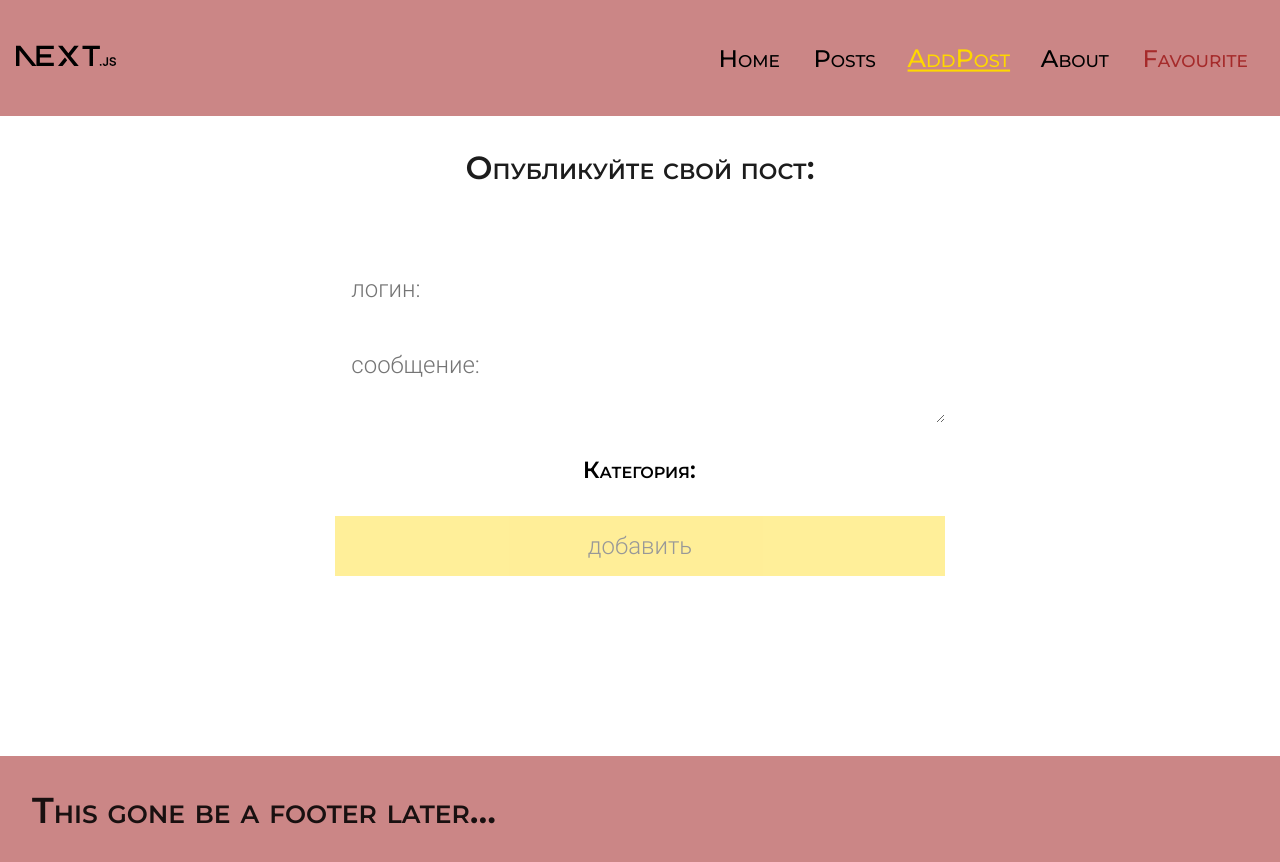
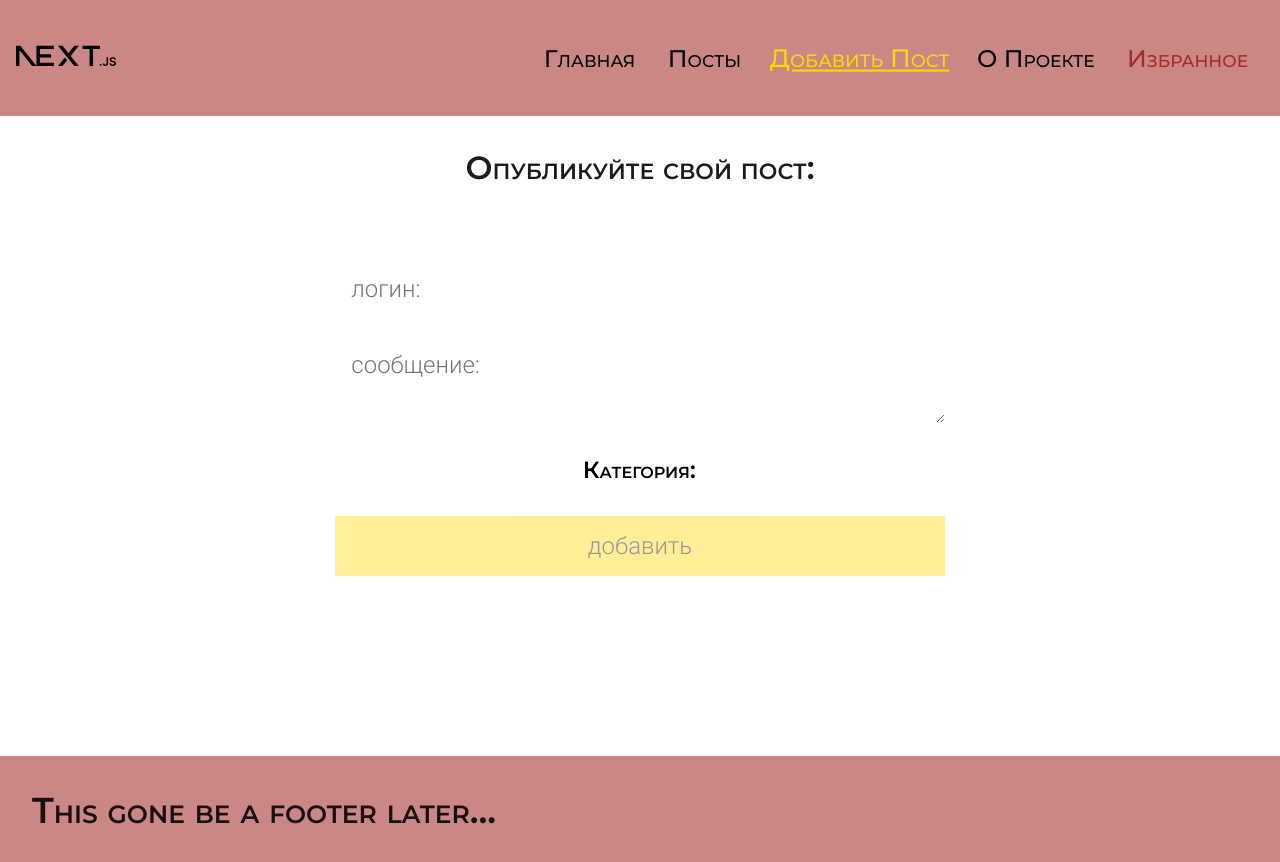
Before and after one commit to rakoth-gri/react-zustand, a Next.js app: page /addPost in a window 1280 px wide. Built offline with nearby package versions, Linux system fonts and the light colour scheme.

Commit message:
media-querries(2st)

```diff
--- a/src/components/Header.module.sass
+++ b/src/components/Header.module.sass
@@ -18,7 +18,7 @@
         width: 100%
 
 .nav
-    width: 45%
+    width: 59%
     background-color: inherit
 
     &.active
@@ -62,16 +62,11 @@
 
 @media screen and (max-width: 1199.98px)
     .nav
-        width: 55%
-
-@media screen and (max-width: 991.98px)
-
-    .nav
         position: absolute
         top: 2%
         right: 1%
         z-index: 0
-        width: 25%
+        width: 30%
         opacity: 0
         transform: scale(0.1)
         transition: 0.3s all linear
@@ -91,12 +86,11 @@
 
 @media screen and (max-width: 767.99px)
     .nav
-        width: 30%
-
+        width: 40%
 
 @media screen and (max-width: 575.99px)
     .nav
-        width: 40%
+        width: 50%
 
     .menuList__link
         font-size: 1.2rem
--- a/src/components/Post.module.sass
+++ b/src/components/Post.module.sass
@@ -19,7 +19,7 @@
 
 .login, .date
     display: block
-    padding: $app-sm-pd
+    padding: $app-sm-pd 0px
 
 .date
     color: $app-danger-color
@@ -69,7 +69,6 @@
     justify-content: flex-end
     padding: $app-sm-pd
     cursor: pointer
-
     span
         &:first-child
             margin-right: 0.5rem
@@ -126,8 +125,6 @@
 
 // MEDIA QUERRIES ----------- /////////////////////////////////////////
 
-
-
 @media screen and (max-width: 767.98px)
     .likesCount
         font-size: 1.05rem
--- a/src/constants/constants.ts
+++ b/src/constants/constants.ts
@@ -4,23 +4,23 @@ import { CSSProperties } from "react";
 export const constants = {
 	MENU_LIST: [
 		{
-			title: "home",
+			title: "главная",
 			url: "/",
 		},
 		{
-			title: "posts",
+			title: "посты",
 			url: "/posts",
 		},
 		{
-			title: "addPost",
+			title: "добавить пост",
 			url: "/addPost",
 		},
 		{
-			title: "about",
+			title: "о проекте",
 			url: "/about",
 		},
 		{
-			title: "favourite",
+			title: "избранное",
 			url: "/favourite",
 		},
 	],
```
